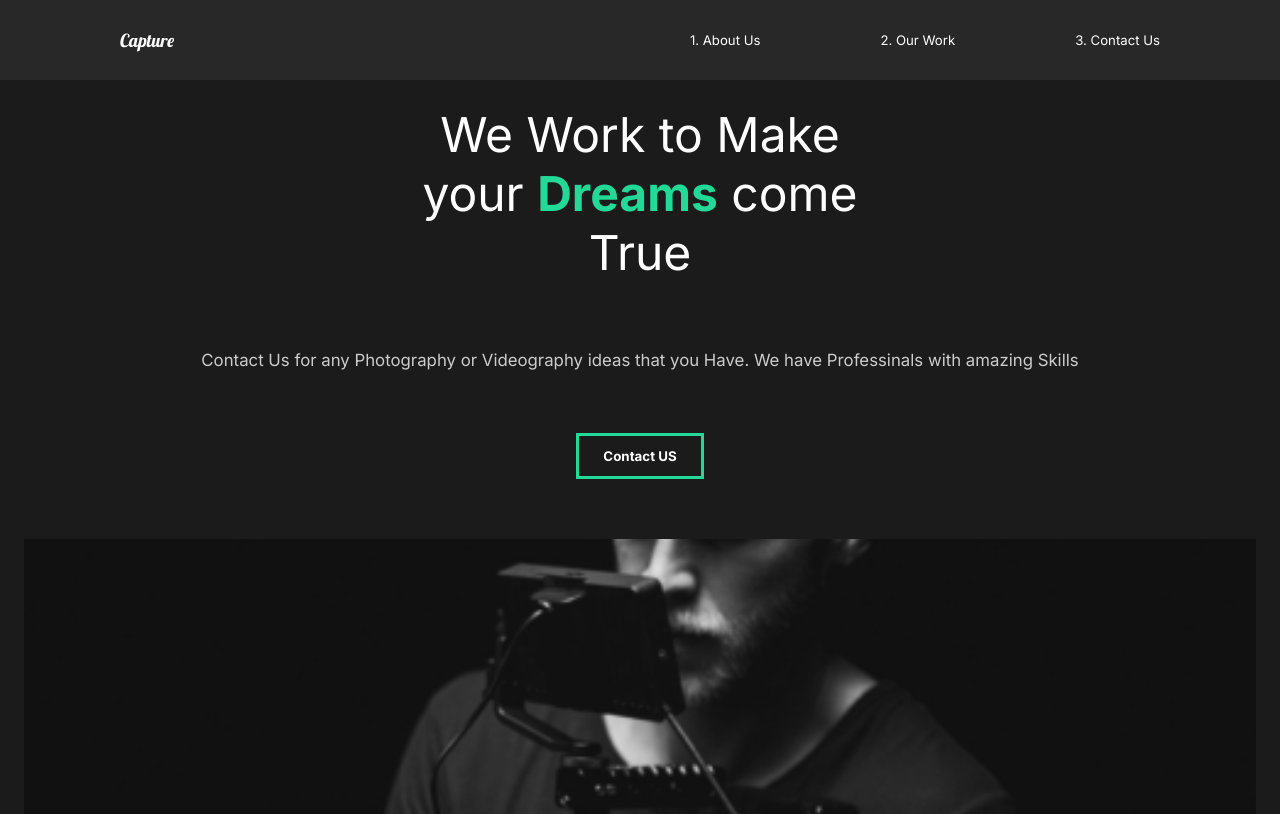
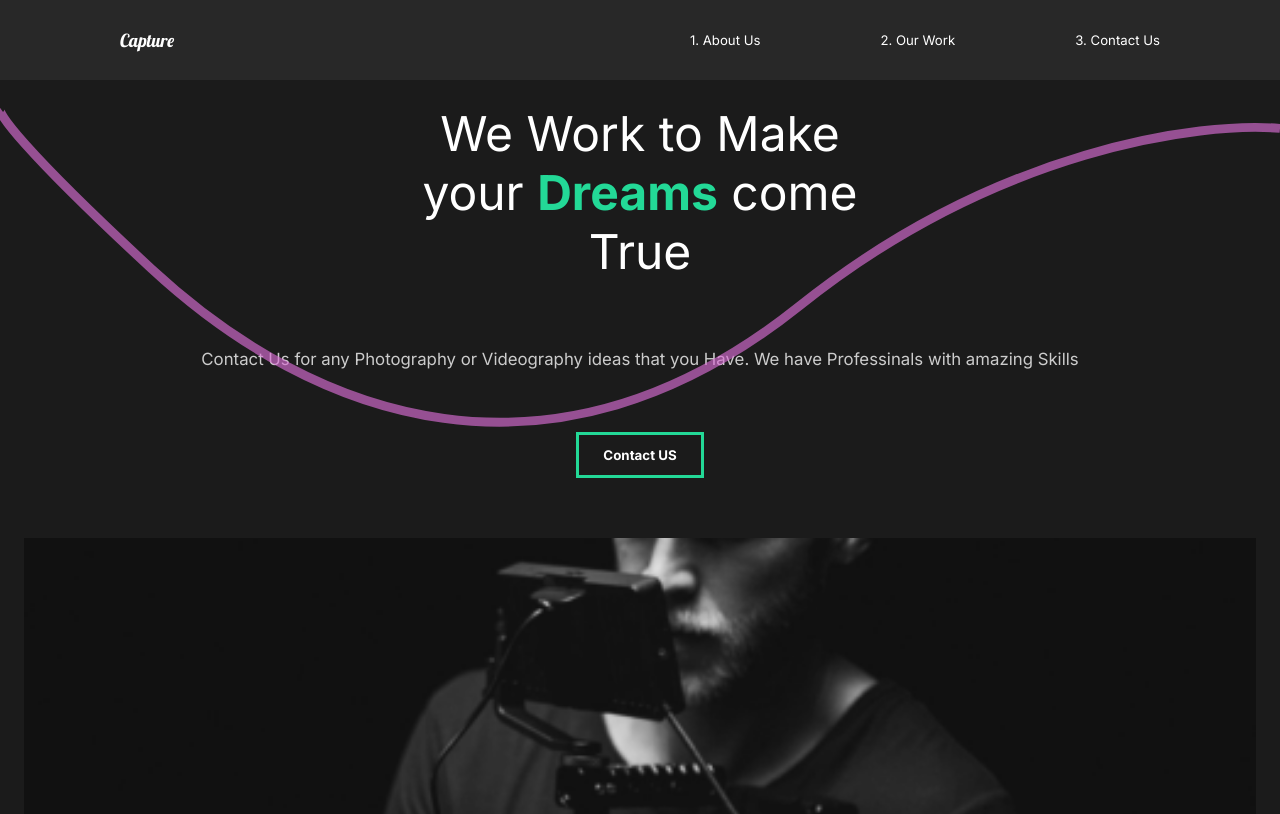
Before and after one commit to Shivam327/Capture, a React (Create React App) app: page / in a window 1280 px wide. Shown: the top 814 px of the page. Built offline with nearby package versions, Linux system fonts and the light colour scheme.

Commit message:
Page Animation and Wave animation Added

```diff
--- a/src/Animatiom.js
+++ b/src/Animatiom.js
@@ -1,20 +1,20 @@
 export let pageAnimation = {
   hidden: {
     opacity: 0,
-    y: 300,
+    x: -300,
   },
   show: {
     opacity: 1,
-    y: 1,
+    x: 0,
     transition: {
-      duration: 1,
+      duration: 0.5,
       when: "beforeChildren",
       staggerChildren: "0.75",
     },
   },
   exit: {
     opacity: 0,
-    y: 300,
+    x: 300,
     transition: {
       duration: 0.5,
     },
@@ -59,3 +59,33 @@
     },
   },
 };
+export let LineAnim = {
+  hidden: { width: "0%" },
+  show: {
+    width: "100%",
+    transition: {
+      duration: 1,
+    },
+  },
+};
+export let slider = {
+  hidden: { x: "-130%", skew: "45deg" },
+  show: {
+    x: "100%",
+    skew: "0deg",
+    transition: {
+      ease: "easeOut",
+      duration: 1,
+    },
+  },
+};
+export let slidercontainer = {
+  hidde: { opacity: 1 },
+  show: {
+    opacity: 1,
+    transition: {
+      staggerChildren: 0.15,
+      ease: "easeOut",
+    },
+  },
+};
--- a/src/Components/AboutSectionComponent.jsx
+++ b/src/Components/AboutSectionComponent.jsx
@@ -7,9 +7,12 @@
 import { motion } from "framer-motion";
 import { titleAnim, fade, photoAnim } from "../Animatiom";
 import { About, Description, Hide, Image } from "../styles";
+import Wave from "./Wave";
+import styled from "styled-components";
 const AboutSection = () => {
   return (
     <About>
+      <Wave />
       <Description>
         <motion.div className="title">
           <Hide>
--- /dev/null
+++ b/src/Components/Wave.jsx
@@ -0,0 +1,38 @@
+import { motion } from "framer-motion";
+import React from "react";
+import styled from "styled-components";
+
+const Wave = () => {
+  return (
+    <WaveSvg
+      viewBox="0 0 1440 363"
+      fill="none"
+      xmlns="http://www.w3.org/2000/svg"
+    >
+      <motion.path
+        initial={{
+          pathLength: 0,
+          pathOffset: 1,
+        }}
+        animate={{
+          pathLength: 1,
+          pathOffset: 0,
+        }}
+        transition={{
+          duration: 1,
+        }}
+        d="M1440 27.4774C1352.73 19.8184 1122.41 49.0556 899.331 227.276C620.48 450.052 354.282 355.647 170.328 185.318C23.165 49.0556 -4.21721 8.32998 0.487081 5"
+        stroke="#D96ED4"
+        strokeOpacity="0.65"
+        strokeWidth="10"
+      />
+    </WaveSvg>
+  );
+};
+
+let WaveSvg = styled.svg`
+  position: absolute;
+  left: 0;
+  z-index: 1;
+`;
+export default Wave;
--- a/src/Pages/OurWork.jsx
+++ b/src/Pages/OurWork.jsx
@@ -7,7 +7,15 @@
 import styled from "styled-components";
 //Animation
 import { motion } from "framer-motion";
-import { pageAnimation } from "../Animatiom";
+import {
+  pageAnimation,
+  fade,
+  photoAnim,
+  LineAnim,
+  slider,
+  slidercontainer,
+} from "../Animatiom";
+
 const OurWork = () => {
   return (
     <Work
@@ -17,11 +25,20 @@
       animate="show"
       exit="exit"
     >
+      <motion.div variants={slidercontainer}>
+        <Frame1 variants={slider}></Frame1>
+        <Frame2 variants={slider}></Frame2>
+        <Frame3 variants={slider}></Frame3>
+        <Frame4 variants={slider}></Frame4>
+      </motion.div>
+
       <Movie>
-        <h2>The Athlete</h2>
-        <div className="line"></div>
+        <motion.h2 variants={fade}>The Athlete</motion.h2>
+        <motion.div variants={LineAnim} className="line"></motion.div>
         <Link to="/work/the-athlete">
-          <img src={athlete} alt="athlete" />
+          <Hide>
+            <motion.img variants={photoAnim} src={athlete} alt="athlete" />
+          </Hide>
         </Link>
       </Movie>
       <Movie>
@@ -50,11 +67,10 @@
     padding: 2rem 2rem;
   }
   h2 {
-    //color: white;
     padding: 1rem 0rem;
   }
 `;
-const Movie = styled.div`
+let Movie = styled.div`
   padding-bottom: 10rem;
   .line {
     height: 0.5rem;
@@ -67,4 +83,28 @@
     object-fit: cover;
   }
 `;
+
+let Hide = styled.div`
+  overflow: hidden;
+`;
+
+let Frame1 = styled(motion.div)`
+  position: fixed;
+  left: 0;
+  top: 0%;
+  width: 100%;
+  height: 100vh;
+  background-color: #fffebf;
+  z-index: 2;
+`;
+let Frame2 = styled(Frame1)`
+  background-color: #ff8ebf;
+`;
+
+let Frame3 = styled(Frame1)`
+  background-color: #8ed2ff;
+`;
+let Frame4 = styled(Frame1)`
+  background-color: #8effa0;
+`;
 export default OurWork;
```
Also changed, not shown: src/image/wave.svg (deleted).
